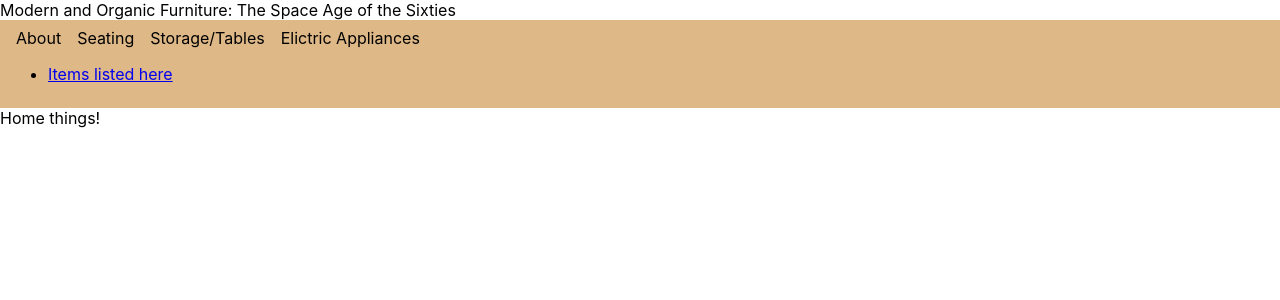
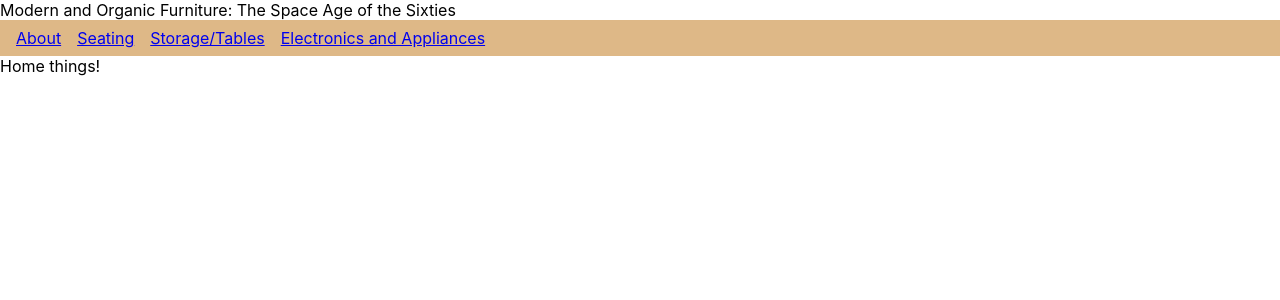
Before and after one commit to r0seinvase/phase-2-project, a React (Create React App) app in the folder app/: page / in a window 1280 px wide. Shown: the top 300 px of the page. Built offline with nearby package versions, Linux system fonts and the light colour scheme.

Commit message:
Added routes and components to complete skeleton

```diff
--- /dev/null
+++ b/app/src/About.js
@@ -0,0 +1,7 @@
+
+function About() {
+    return <>
+    About section
+    </>
+}
+export default About
--- a/app/src/App.js
+++ b/app/src/App.js
@@ -3,21 +3,37 @@ import './App.css';
 import Item from "./Item"
 import Navbar from "./Navbar";
 import Home from "./Home";
+import About from "./About";
+import Seating from "./Seating";
+import Storage from "./Storage";
+import Electronics from "./Electronics";
 
 function App() {
   return <div className="App">
     <div>
       Modern and Organic Furniture: The Space Age of the Sixties
     </div>
-        <Navbar />
-      <Switch>
+    <Navbar />
+    <Switch>
       <Route exact path="/Item">
         <Item />
       </Route>
       <Route exact path="/" >
         <Home />
       </Route>
-      </Switch>
+      <Route exact path="/About">
+        <About />
+      </Route>
+      <Route exact path="/Seating">
+        <Seating />
+      </Route>
+      <Route exact path="/Storage">
+        <Storage />
+      </Route>
+      <Route exact path="/Electronics">
+        <Electronics />
+      </Route>
+    </Switch>
   </div>
 
 }
--- a/app/src/Category.js
+++ b/app/src/Category.js
@@ -1,18 +1,18 @@
 import { BrowserRouter, Route, Link} from "react-router-dom";
-import Item from "./Item"
 function Category() {
     return <div>
+        <Link to="/About">
         <div className="navChild">About</div>
+        </Link>
+        <Link to="/Seating">
         <div className="navChild">Seating</div>
+        </Link>
+        <Link to="/Storage">
         <div className="navChild">Storage/Tables</div>
-        <div className="navChild">Elictric Appliances</div>
-        <ul>
-            <li>
-                <Link to="/Item">
-                Items listed here
-                </Link>
-            </li>
-        </ul>
+        </Link>
+        <Link to="/Electronics">
+        <div className="navChild">Electronics and Appliances</div>
+        </Link>
     </div>
 }
 
--- /dev/null
+++ b/app/src/Electronics.js
@@ -0,0 +1,12 @@
+import Item from "./Item"
+
+function Electronics() {
+    //these are placeholders
+    return <>
+    Electronics!
+    <Item />
+    <Item />
+    <Item />
+    </>
+}
+export default Electronics
--- /dev/null
+++ b/app/src/Seating.js
@@ -0,0 +1,12 @@
+import Item from "./Item"
+
+function Seating() {
+    //these are placeholders
+    return <>
+    Seating!
+    <Item />
+    <Item />
+    <Item />
+    </>
+}
+export default Seating
--- /dev/null
+++ b/app/src/Storage.js
@@ -0,0 +1,12 @@
+import Item from "./Item"
+
+function Storage() {
+    //these are placeholders
+    return <>
+    Storage!
+    <Item />
+    <Item />
+    <Item />
+    </>
+}
+export default Storage
```
